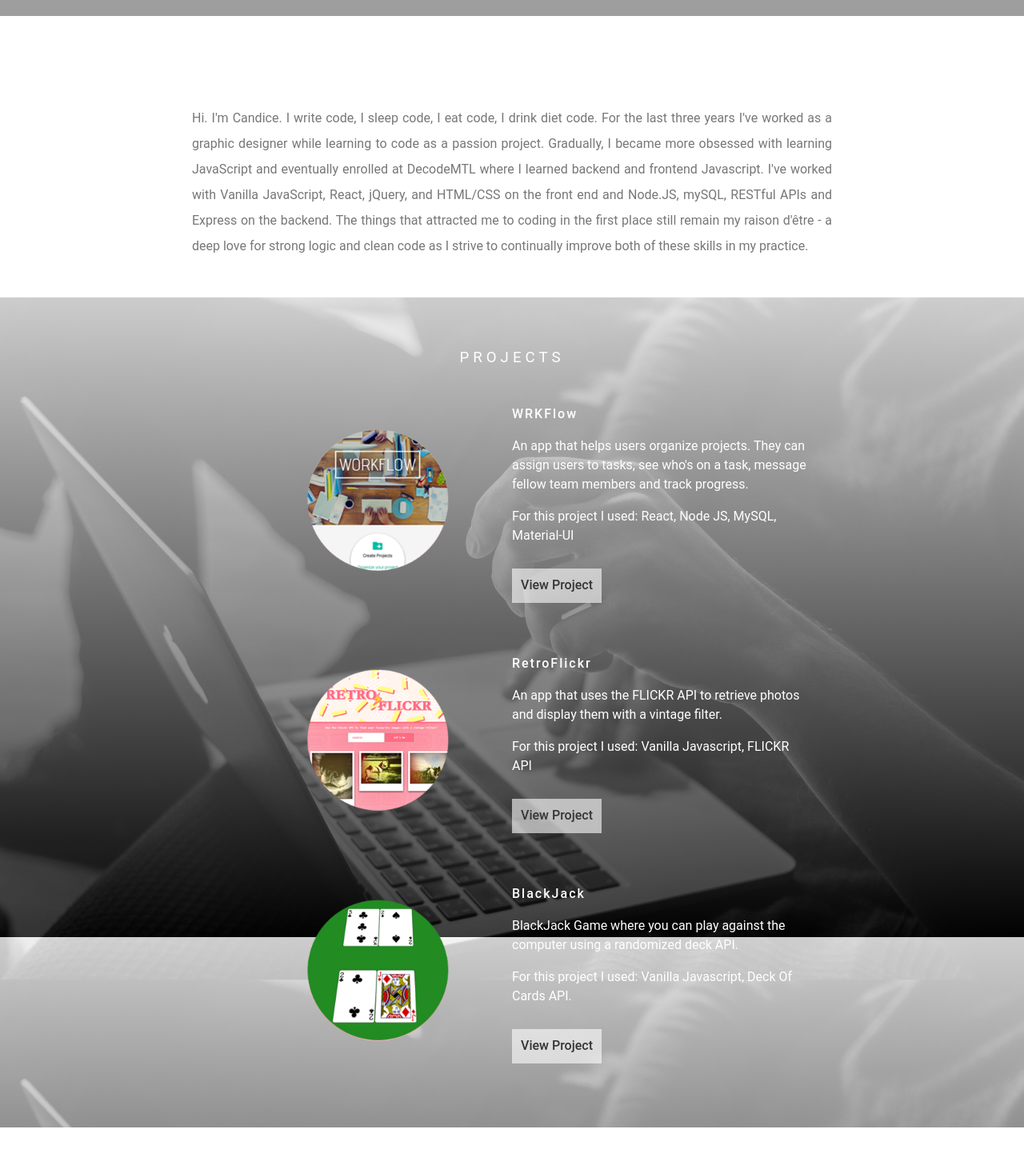
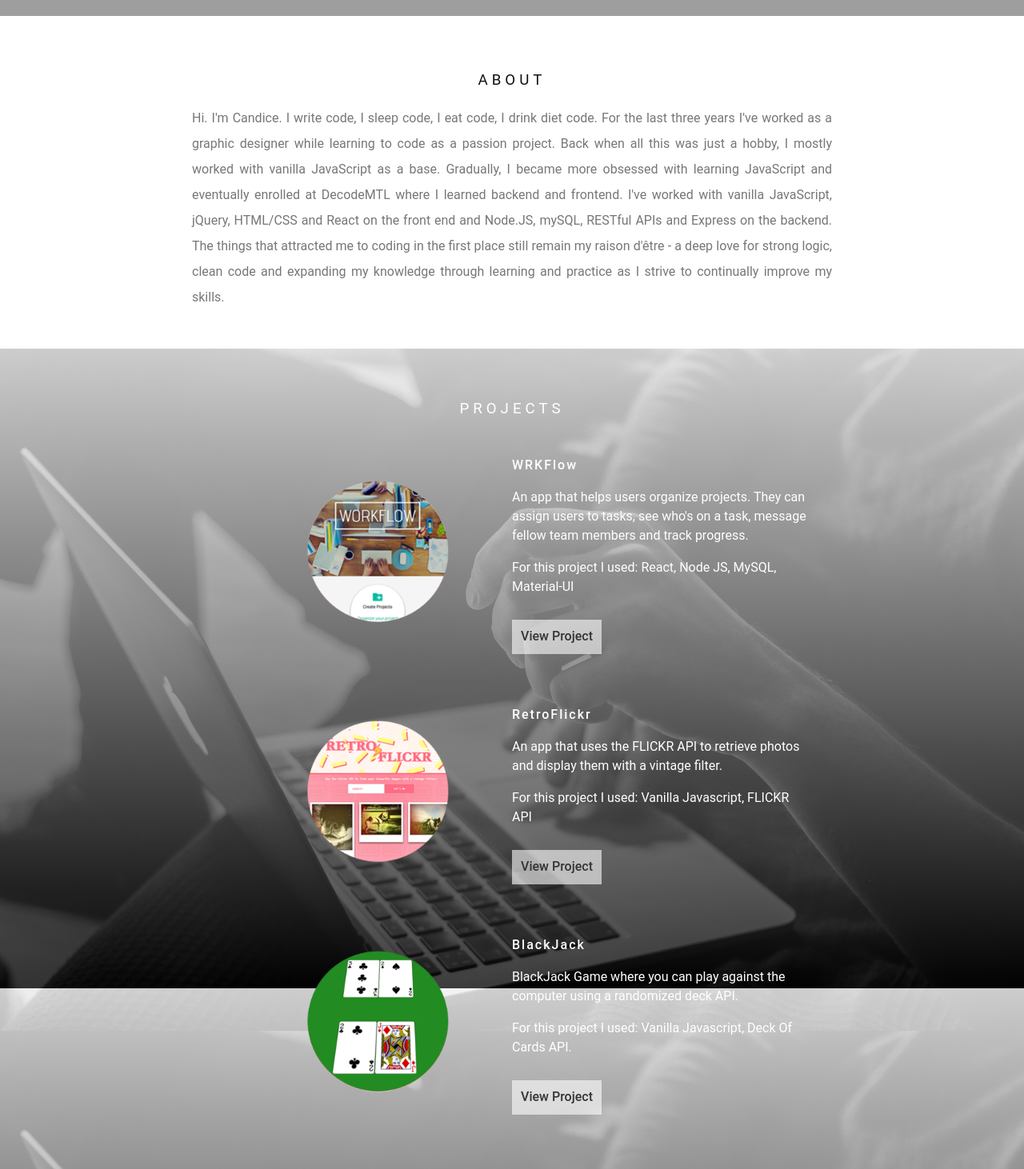
Before and after one commit to candicecz/portfolio, a React (Create React App) app: page / in a window 1280 px wide. Shown: the part 780-2242 px from the top of the page at 80% size. Built offline with nearby package versions, Linux system fonts and the light colour scheme; grey boxes are pictures that could not be loaded.

Commit message:
fixed about me and contact sections

```diff
--- a/src/App.css
+++ b/src/App.css
@@ -109,9 +109,9 @@ div .github-icon {
   justify-content: space-between;
 }
 
-/*.projects {
-  color:#fff;
-}*/
+.projects {
+  color:#111;
+}
 
 .proj-image {
   display: flex;
--- a/src/App.js
+++ b/src/App.js
@@ -22,16 +22,15 @@ class App extends Component {
           </div>
 
       <div className="section-one">
-        <h3><p className="headline">ABOUT</p></h3>
+        <h3><p className="headline projects">ABOUT</p></h3>
         <p className="about-me">
-          Hi. I'm Candice. I write code, I sleep code, I eat code, I drink diet code. For the last three years I've worked as a graphic designer while learning to code as a passion project. Gradually,
-          I became more obsessed with learning JavaScript and eventually enrolled at DecodeMTL where I learned backend and frontend Javascript. I've worked with Vanilla JavaScript, React, jQuery, and HTML/CSS on the front end and
-          Node.JS, mySQL, RESTful APIs and Express on the backend. The things that attracted me to coding in the first place still remain my raison d'être - a deep love for strong logic and clean code as I strive to continually improve both of these skills in my practice.
+          Hi. I'm Candice. I write code, I sleep code, I eat code, I drink diet code. For the last three years I've worked as a graphic designer while learning to code as a passion project. Back when all this was just a hobby, I mostly worked with vanilla JavaScript as a base. Gradually, I became more obsessed with learning JavaScript and eventually enrolled at DecodeMTL where I learned backend and frontend. I've worked with vanilla JavaScript, jQuery, HTML/CSS and React on the front end and
+          Node.JS, mySQL, RESTful APIs and Express on the backend. The things that attracted me to coding in the first place still remain my raison d'être - a deep love for strong logic, clean code and expanding my knowledge through learning and practice as I strive to continually improve my skills.
         </p>
       </div>
 
       <div className="section-two">
-          <h3 className="headline projects col-small-12">PROJECTS</h3>
+          <h3 className="headline col-small-12">PROJECTS</h3>
           <div className="project-row">
             <div className="proj-image col-medium-6">
               <a href="http://wrkflow.herokuapp.com/"><img className="project-icon" src={wrkflow} alt="retro-flickr-project"/></a>
@@ -70,7 +69,7 @@ class App extends Component {
         </div>
 
       <div className="section-three">
-        <h3><p className="headline">CONTACT</p></h3>
+        <h3><p className="headline projects">CONTACT</p></h3>
         <p className="contact-me">
           czech.candice@gmail.com
         </p>
```
